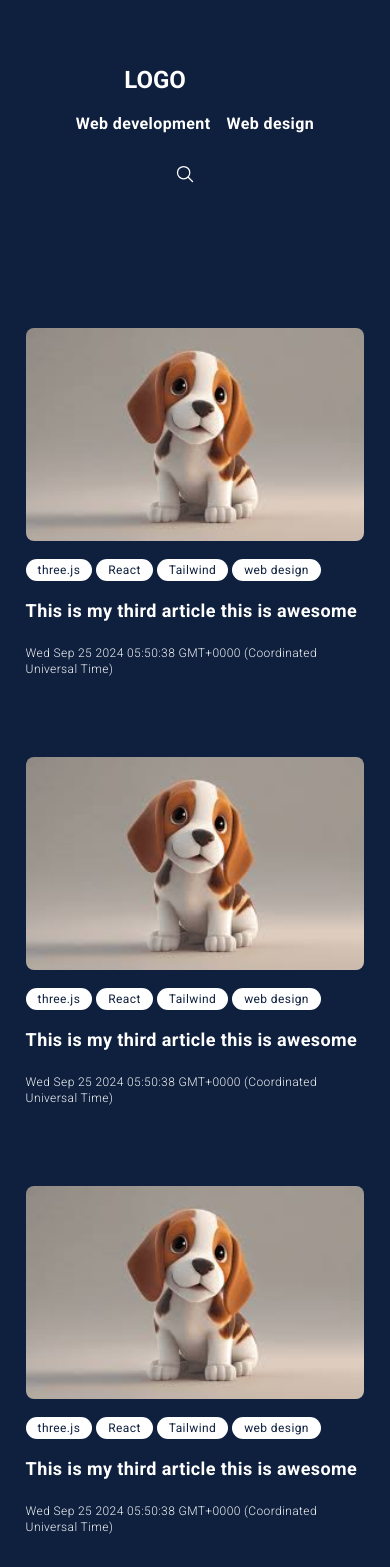
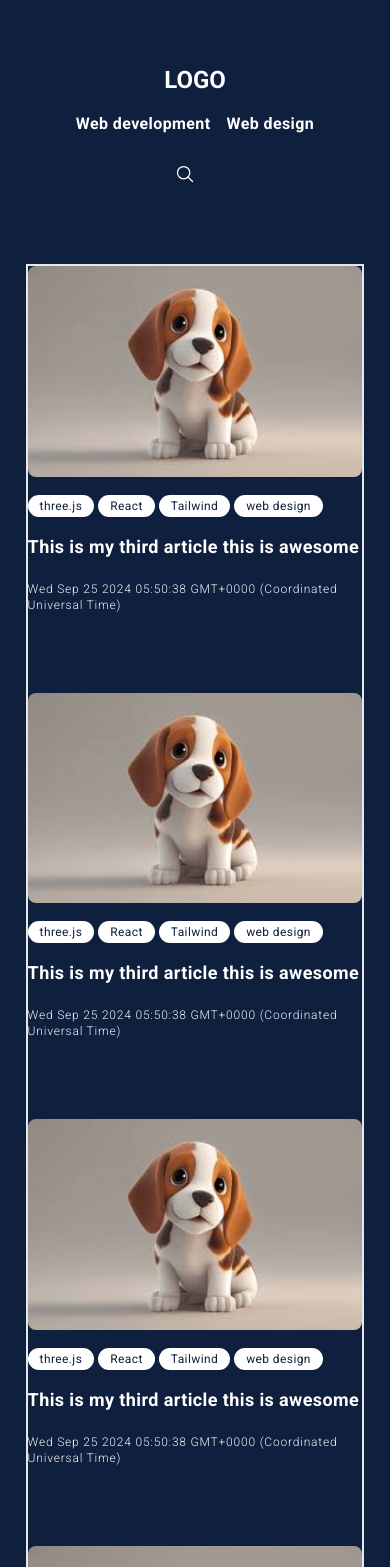
Before and after one commit to maisa0804/notion_blog, a Next.js app: page / in a window 390 px wide. Shown: the top 1567 px of the page. Built offline with nearby package versions, Linux system fonts and the light colour scheme.

Commit message:
Added blog page

```diff
--- a/next.config.mjs
+++ b/next.config.mjs
@@ -1,4 +1,8 @@
 /** @type {import('next').NextConfig} */
-const nextConfig = {};
+const nextConfig = {
+  images: {
+    domains: ['www.notion.so'], // Add notion.so as an allowed domain
+  },
+};
 
 export default nextConfig;
--- a/src/app/blog/[slug]/page.tsx
+++ b/src/app/blog/[slug]/page.tsx
@@ -1,3 +1,4 @@
+import LinkButton from "@/components/button/linkButton";
 import { getPostBlock } from "@/lib/data/getPostBlocks";
 import { getPost } from "@/lib/data/getPostBySlug";
 import { notion } from "@/lib/notion";
@@ -5,13 +6,11 @@ import { BlogParams } from "@/type/blogParam";
 import bookmarkPlugin from "@notion-render/bookmark-plugin";
 import { NotionRenderer } from "@notion-render/client";
 import hljsPlugin from "@notion-render/hljs-plugin";
+import Image from "next/image";
 
 export default async function Blog({ params }: { params: BlogParams }) {
 
   const article = await getPost(params.slug)
-
-  console.log(article)
-
   if (!article) {
     return <div> post is not found </div>
   }
@@ -21,19 +20,71 @@ export default async function Blog({ params }: { params: BlogParams }) {
     client: notion
   })
 
+  let title = '';
+  let description = '';
+  let github = '';
+  let demo = '';
+
+  if (
+    article.properties.Title.type === 'title' &&
+    article.properties.description.type === 'rich_text'
+  ) {
+    const titleItem = article.properties.Title.title[0];
+    if (titleItem.type === 'text') {
+      title = titleItem.text.content;
+    }
+    const descriptionItem = article.properties.description.rich_text[0];
+    if (descriptionItem.type === 'text') {
+      description = descriptionItem.plain_text;
+    }
+  }
+
+  if (article.properties.github.type === 'url' && article.properties.demo.type === "url") {
+    github = article.properties.github.url!
+    demo = article.properties.demo.url!
+  } else {
+    console.log('The property is not of type "url".');
+  }
+
   renderer.use(hljsPlugin({}));
   renderer.use(bookmarkPlugin(undefined))
+
+  const coverUrl =
+    article.cover?.type === 'external'
+      ? article.cover.external.url
+      : article.cover?.type === 'file'
+        ? article.cover.file.url
+        : null;
 
   if (block) {
     const html = await renderer.render(...block)
     return (
       <>
-        <div dangerouslySetInnerHTML={{ __html: html }} className="pros notion"></div>
+        <div className="my-12">
+          <h2 className="font-bold mb-6">{title}</h2>
+          <p className="">{description}</p>
+        </div>
+
+        {coverUrl && (
+          <div className="w-full h-[250px] overflow-y-hidden flex items-center">
+            {
+              <Image src={coverUrl} alt="Article cover image"
+                width={1920}
+                height={250}
+                style={{ objectPosition: 'center', objectFit: "cover" }}
+                className="h-[250px] w-full"
+              />
+            }
+          </div>
+        )}
+        <div className="w-full lg:w-[380px] grid grid-rows-2 md:grid-cols-2 md:grid-rows-1 gap-2 my-8 lg:my-12">
+          <LinkButton title="Github" link={github} />
+          <LinkButton title="Demo" link={demo} />
+        </div>
+        <div dangerouslySetInnerHTML={{ __html: html }} className="pros notion w-full lg:min-w-[1000px] xl:min-w-[1280px]"></div>
       </>
     )
   }
-
-
   return (
     <div> post is not found </div>
   )
--- a/src/app/globals.css
+++ b/src/app/globals.css
@@ -5,6 +5,7 @@
 :root {
   --background: #0F203E;
   --foreground: #fff;
+  --accent: #98FF98;
 }
 
 body {
@@ -13,15 +14,31 @@ body {
   font-family: Helvetica, 'Arial', sans-serif;
   box-sizing: border-box;
   width: 100vw;
+  overflow-x: hidden;
 }
 
 * {
   margin: 0;
   padding: 0;
+  box-sizing: border-box;
 }
 
 li {
   list-style: none;
+}
+
+h1 {
+  font-size: 48px;
+}
+
+h2 {
+  font-size: 32px;
+}
+
+p {
+  font-size: 18px;
+  letter-spacing: 0.05rem;
+  line-height: 120%;
 }
 
 input {
--- a/src/app/layout.tsx
+++ b/src/app/layout.tsx
@@ -25,7 +25,7 @@ export default function RootLayout({
         className={`antialiased pros ${roboto.className}`}
       >
         <Container>
-          <Header/>
+          <Header />
           {children}
         </Container>
       </body>
--- /dev/null
+++ b/src/components/button/linkButton/index.tsx
@@ -0,0 +1,14 @@
+import Link from 'next/link'
+import { ButtonProps } from './type'
+
+const LinkButton = ({ title, link }: ButtonProps) => {
+  return (
+    <div className='group button w-full flex justify-center items-center'>
+      <Link href={link} target='_brank' className=' rounded-3xl w-full h-full py-2 px-4 text-center bg-foreground transition-colors duration-200 group-hover:bg-accent'>
+        <span className='text-background transition-text-colors duration-200 group-hover:text-foreground font-bold tracking-wide'>{title}</span>
+      </Link>
+    </div>
+  )
+}
+
+export default LinkButton
--- /dev/null
+++ b/src/components/button/linkButton/type.ts
@@ -0,0 +1,4 @@
+export type ButtonProps = {
+  title: string,
+  link: string
+}
--- a/src/components/container.tsx
+++ b/src/components/container.tsx
@@ -2,7 +2,7 @@ import React from 'react'
 
 const Container = ({ children }: Readonly<{ children: React.ReactNode; }>) => {
   return (
-    <section className='px-[1.6rem] lg:px-[3.2rem] max-w-[1440px] flex justify-center mx-auto'>
+    <section className='px-[1.6rem] lg:px-[3.2rem] w-full max-w-[1440px] flex justify-center mx-auto'>
       <div>
         {children}
       </div>
--- a/src/components/header/index.tsx
+++ b/src/components/header/index.tsx
@@ -3,8 +3,8 @@ import Search from "./search";
 
 const Header = () => {
   return (
-    <header className="w-full flex items-center flex-col lg:flex-row justify-between font-bold pt-16 pb-32">
-      <div className="text-2xl mr-20">LOGO</div>
+    <header className="w-full flex items-center flex-col lg:flex-row justify-between font-bold py-16">
+      <div className="text-2xl">LOGO</div>
       <ul className="header-list p-4 flex flex-wrap w-full justify-center lg:justify-start space-x-4">
         <li className="text-md tracking-wide hover:text-gray-500 duration-200 inline-block"><Link href="/">Web development</Link></li>
         <li className="text-md tracking-wide hover:text-gray-500 duration-200 inline-block"><Link href="/">Web design</Link></li>
--- a/src/components/sections/hero/index.tsx
+++ b/src/components/sections/hero/index.tsx
@@ -4,8 +4,15 @@ import dammy from '@/lib/dammy'
 
 const Hero = () => {
   return (
-    <section className='hero lg:flex gap-4'>
+    <section className='hero lg:flex gap-4 max-w-screen border-2 '>
       <div className='article-list w-full grid gap-x-4 gap-y-20 grid-cols-1 md:grid-cols-2 lg:grid-cols-3 lg:order-2'>
+        <Card title={dammy.title} img={dammy.img} date={dammy.date} tags={dammy.tags} />
+        <Card title={dammy.title} img={dammy.img} date={dammy.date} tags={dammy.tags} />
+        <Card title={dammy.title} img={dammy.img} date={dammy.date} tags={dammy.tags} />
+        <Card title={dammy.title} img={dammy.img} date={dammy.date} tags={dammy.tags} />
+        <Card title={dammy.title} img={dammy.img} date={dammy.date} tags={dammy.tags} />
+        <Card title={dammy.title} img={dammy.img} date={dammy.date} tags={dammy.tags} />
+        <Card title={dammy.title} img={dammy.img} date={dammy.date} tags={dammy.tags} />
         <Card title={dammy.title} img={dammy.img} date={dammy.date} tags={dammy.tags} />
         <Card title={dammy.title} img={dammy.img} date={dammy.date} tags={dammy.tags} />
         <Card title={dammy.title} img={dammy.img} date={dammy.date} tags={dammy.tags} />
--- a/src/lib/data/getPostBlocks.ts
+++ b/src/lib/data/getPostBlocks.ts
@@ -8,7 +8,6 @@ export const getPostBlock = React.cache(async (pageId: string) => {
     const res = await notion.blocks.children.list({
       block_id: pageId,
     });
-    console.log("This is block", res.results[0]);
     return res.results as BlockObjectResponse[];
   } catch (error) {
     console.error("Something went wrond while getting block data", error);
--- a/tailwind.config.ts
+++ b/tailwind.config.ts
@@ -7,22 +7,20 @@ const config: Config = {
     "./src/app/**/*.{js,ts,jsx,tsx,mdx}",
   ],
   screens: {
-    sm: '428px',
-    md: '768px',
-    lg: '1280px',
-    xl: '1440px',
+    sm: "428px",
+    md: "768px",
+    lg: "1280px",
+    xl: "1440px",
   },
   theme: {
     extend: {
       colors: {
         background: "var(--background)",
         foreground: "var(--foreground)",
-        "accent-green": '#13ce66'
+        accent: "var(--accent)",
       },
     },
   },
-  plugins: [
-    require("@tailwindcss/typography")
-  ],
+  plugins: [require("@tailwindcss/typography")],
 };
 export default config;
```
